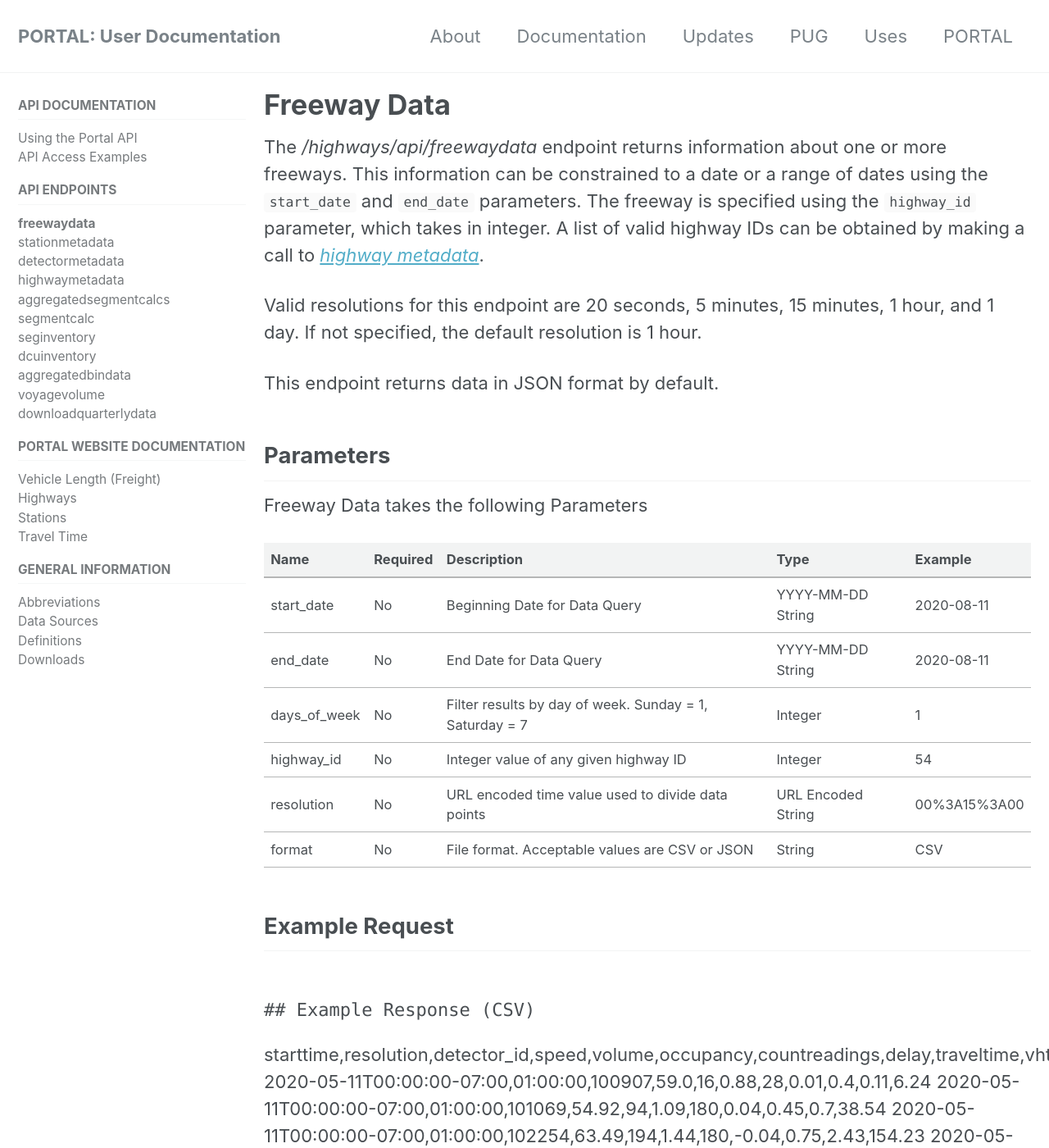
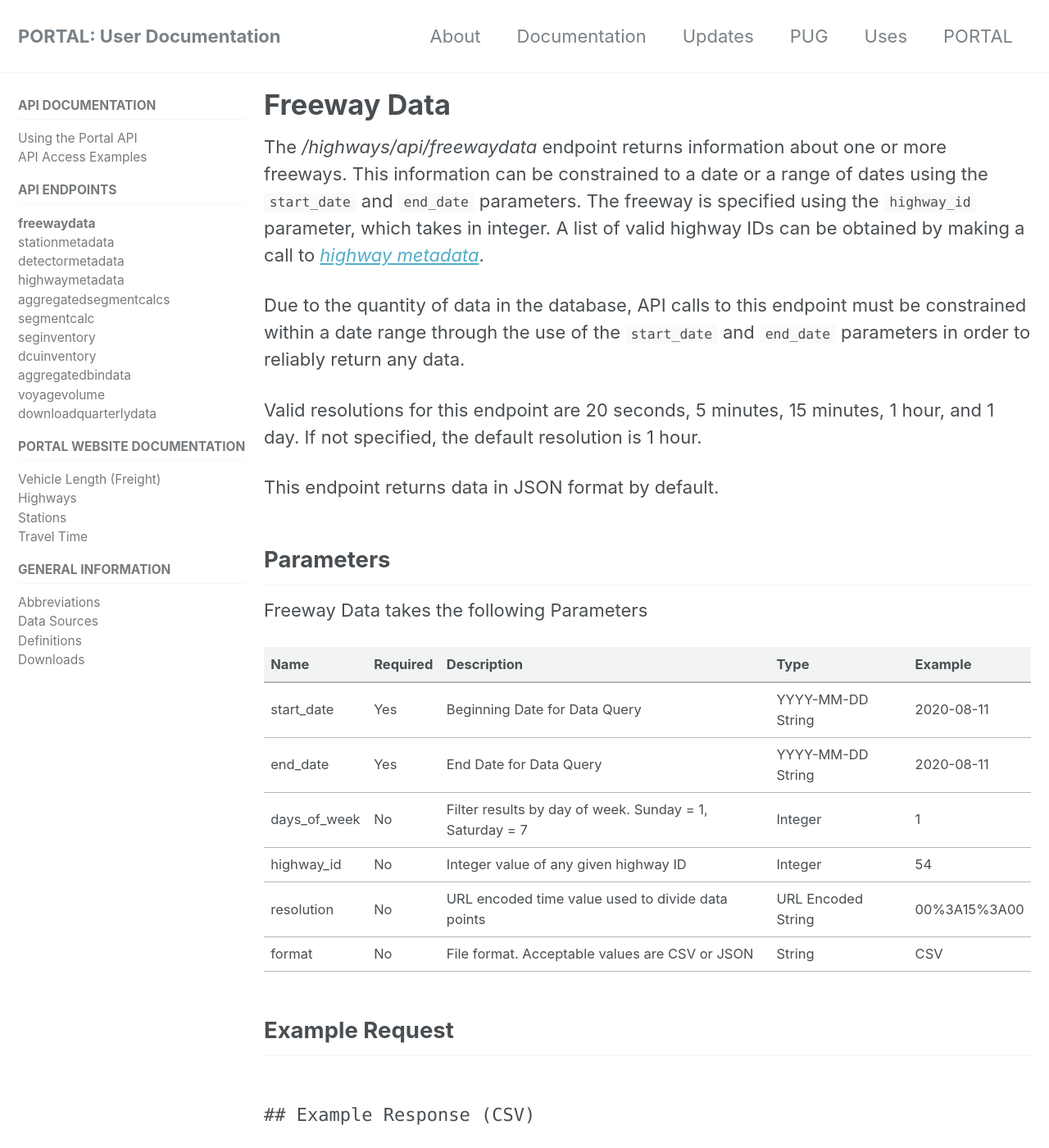
Before and after one commit to adus/portal-documentation, a Jekyll site: the page built from _documents/freewaydata.md, in a window 1280 px wide and 1400 px high. Shown: the whole window at 82% size. Built offline with Jekyll 4.4.1, drawn with Linux system fonts in a browser that asks for light colours; nearby versions of some CDN libraries.

Commit message:
Update freewaydata.md
Formatting and Standardization

```diff
--- a/_documents/freewaydata.md
+++ b/_documents/freewaydata.md
@@ -2,6 +2,8 @@
 title: "Freeway Data"
 ---
 The _/highways/api/freewaydata_ endpoint returns information about one or more freeways. This information can be constrained to a date or a range of dates using the `start_date` and `end_date` parameters. The freeway is specified using the `highway_id` parameter, which takes in integer. A list of valid highway IDs can be obtained by making a call to [_highway metadata_]({{ site.url }}{{ site.baseurl }}/documents/highwaymetadata/).
+
+Due to the quantity of data in the database, API calls to this endpoint must be constrained within a date range through the use of the `start_date` and `end_date` parameters in order to reliably return any data.
 
 Valid resolutions for this endpoint are 20 seconds, 5 minutes, 15 minutes, 1 hour, and 1 day. If not specified, the default resolution is 1 hour.
 
@@ -11,8 +13,8 @@ Freeway Data takes the following Parameters
 
 | Name         | Required | Description                                                            | Type                  | Example      |
 | ------------ | -------- | ---------------------------------------------------------------------- | --------------------- | ------------ |
-| start_date   | No       | Beginning Date for Data Query                                          | YYYY-MM-DD String     | 2020-08-11   |
-| end_date     | No       | End Date for Data Query                                                | YYYY-MM-DD String     | 2020-08-11   |
+| start_date   | Yes      | Beginning Date for Data Query                                          | YYYY-MM-DD String     | 2020-08-11   |
+| end_date     | Yes      | End Date for Data Query                                                | YYYY-MM-DD String     | 2020-08-11   |
 | days_of_week | No       | Filter results by day of week. Sunday = 1, Saturday = 7                | Integer               | 1            |
 | highway_id   | No       | Integer value of any given highway ID                                  | Integer               | 54           |
 | resolution   | No       | URL encoded time value used to divide data points                      | URL Encoded String    | 00%3A15%3A00 |
```
